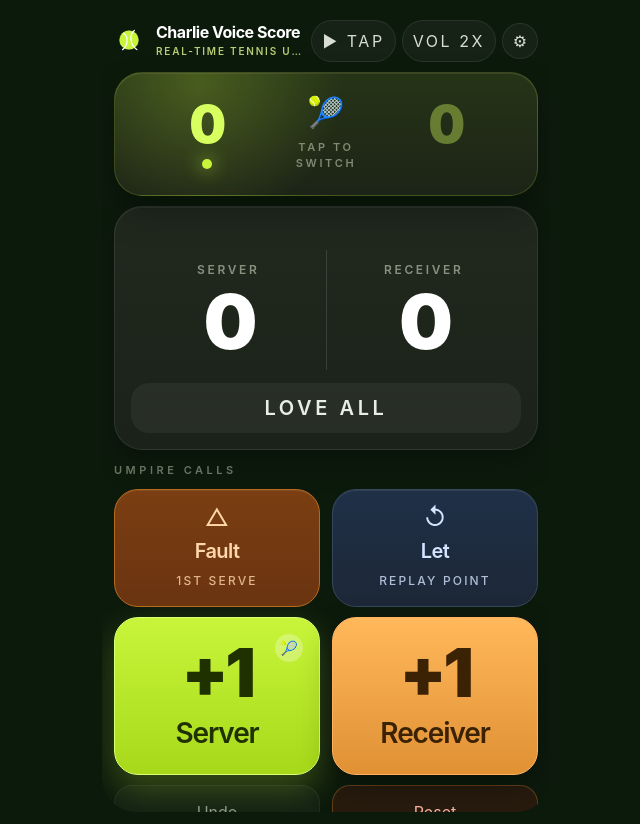
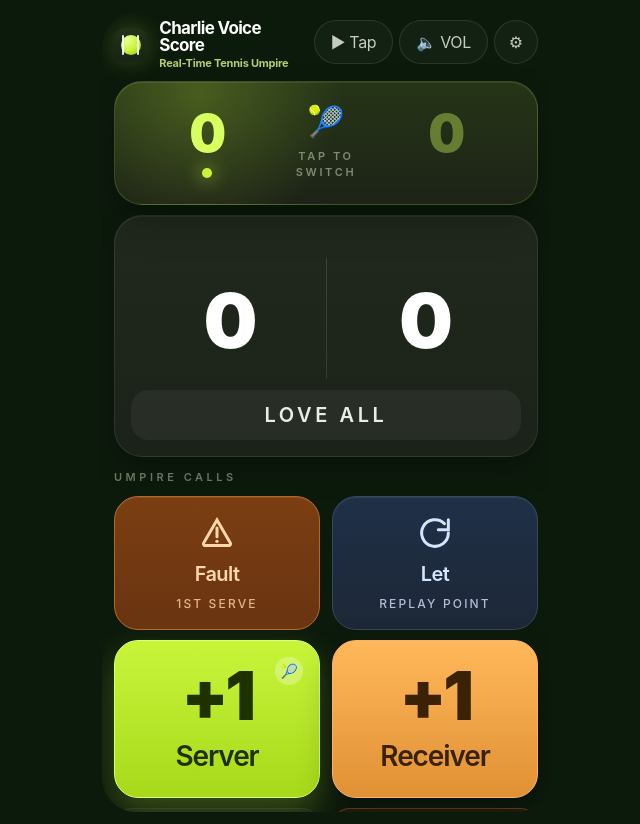
Before and after one commit to charlietabiroku/charlie-voice-score, a React (Vite) app: page / in a window 1280 px wide. Shown: the whole page, without its empty margins (314-954 px from the left). Built offline with nearby package versions, Linux system fonts and the light colour scheme.

Commit message:
Align app header audio and score display

```diff
--- a/src/App.tsx
+++ b/src/App.tsx
@@ -23,6 +23,53 @@ import type {
   MatchSnap,
   Player
 } from "./types";
+
+function BrandBadge() {
+  return (
+    <span className="relative flex h-[34px] w-[34px] items-center justify-center rounded-[11px] bg-[linear-gradient(180deg,#21321A_0%,#182415_100%)] shadow-[0_0_22px_rgba(200,245,58,0.22)]">
+      <span className="h-5 w-5 rounded-full bg-[radial-gradient(circle_at_30%_25%,#ECFF9A_0%,#C8F53A_52%,#8EBE12_100%)]" />
+      <span className="absolute inset-y-[7px] left-[8px] w-[2px] rounded-full bg-white/90" />
+      <span className="absolute inset-y-[7px] right-[8px] w-[2px] rounded-full bg-white/90" />
+    </span>
+  );
+}
+
+function FaultIcon() {
+  return (
+    <svg viewBox="0 0 24 24" className="h-10 w-10" fill="none" stroke="currentColor" strokeWidth="1.8">
+      <path d="M12 4.2 20 18a1 1 0 0 1-.86 1.5H4.86A1 1 0 0 1 4 18l8-13.8Z" />
+      <path d="M12 9v5.2" strokeLinecap="round" />
+      <circle cx="12" cy="17" r="1" fill="currentColor" stroke="none" />
+    </svg>
+  );
+}
+
+function LetIcon() {
+  return (
+    <svg viewBox="0 0 24 24" className="h-10 w-10" fill="none" stroke="currentColor" strokeWidth="1.8" strokeLinecap="round">
+      <path d="M20 12a8 8 0 1 1-2.34-5.66" />
+      <path d="M20 4v6h-6" />
+    </svg>
+  );
+}
+
+function UndoIcon() {
+  return (
+    <svg viewBox="0 0 24 24" className="mr-2 h-5 w-5" fill="none" stroke="currentColor" strokeWidth="1.8" strokeLinecap="round">
+      <path d="M9 8H5v4" />
+      <path d="M5 12a7 7 0 1 0 2.05-4.95L5 8" />
+    </svg>
+  );
+}
+
+function ResetIcon() {
+  return (
+    <svg viewBox="0 0 24 24" className="mr-2 h-5 w-5" fill="none" stroke="currentColor" strokeWidth="1.8" strokeLinecap="round">
+      <path d="m6 6 12 12" />
+      <path d="M18 6 6 18" />
+    </svg>
+  );
+}
 
 function haptic(pattern: number | number[], enabled: boolean) {
   if (!enabled || typeof navigator === "undefined" || !("vibrate" in navigator)) {
@@ -79,13 +126,17 @@ export default function App() {
 
   const leftIsServer = snap.server === "A";
   const rightIsServer = snap.server === "B";
-  const leftLabel = getRoleLabel("A", snap.server);
-  const rightLabel = getRoleLabel("B", snap.server);
   const leftGames = snap.ga;
   const rightGames = snap.gb;
   const callLabel = getScoreCall(snap, deuceRules);
   const leftPoint = pointDisplay(snap.isTiebreak ? snap.tbPa : snap.pa, snap.isTiebreak ? snap.tbPb : snap.pb, deuceRules, snap.isTiebreak);
   const rightPoint = pointDisplay(snap.isTiebreak ? snap.tbPb : snap.pb, snap.isTiebreak ? snap.tbPa : snap.pa, deuceRules, snap.isTiebreak);
+  const audioButtonLabel = audioOn
+    ? audioStatus === "loading"
+      ? "⟳ Loading"
+      : "▶ Tap"
+    : "♪ OFF";
+  const volumeButtonLabel = `${volumeBoost === 4 ? "🔊" : "🔈"} VOL`;
 
   function unlockAudio() {
     void audioEngine.unlockAndPreload();
@@ -201,12 +252,14 @@ export default function App() {
   return (
     <main className="flex min-h-dvh items-center justify-center bg-[#0C1A0C] px-3 py-3 text-white">
       <div className="flex h-dvh w-full max-w-[448px] flex-col overflow-hidden rounded-[34px] px-3 pb-[calc(env(safe-area-inset-bottom)+10px)] pt-[calc(env(safe-area-inset-top)+8px)]">
-        <header className="mb-2.5 flex items-start justify-between gap-2">
+        <header className="mb-3 flex items-start justify-between gap-2">
           <div className="flex min-w-0 items-center gap-3">
-            <img src="/logo.svg" alt="Charlie Voice Score" className="h-[30px] w-[30px] shrink-0" />
+            <BrandBadge />
             <div className="min-w-0">
-              <div className="truncate text-[16px] font-bold tracking-[-0.03em]">Charlie Voice Score</div>
-              <div className="truncate text-[10px] font-semibold uppercase tracking-[0.18em] text-[#B7CC74]">
+              <div className="text-[17px] font-bold leading-none tracking-[-0.04em] text-white">
+                Charlie Voice Score
+              </div>
+              <div className="mt-1 text-[11px] font-bold leading-none tracking-[-0.02em] text-[#B7CC74]">
                 Real-Time Tennis Umpire
               </div>
             </div>
@@ -216,21 +269,21 @@ export default function App() {
             <button
               type="button"
               onClick={unlockAudio}
-              className="rounded-full border border-[rgba(255,255,255,0.08)] bg-[rgba(255,255,255,0.04)] px-2.5 py-2 text-[10px] font-semibold uppercase tracking-[0.16em] text-[#D8DED4]"
+              className="flex h-11 items-center gap-1.5 rounded-full border border-[rgba(255,255,255,0.1)] bg-[rgba(255,255,255,0.03)] px-4 text-[11px] font-semibold tracking-[-0.02em] text-[#C5CCC0]"
             >
-              {audioStatus === "locked" ? "▶ Tap" : audioOn ? "♪ ON" : "♪ OFF"}
+              <span>{audioButtonLabel}</span>
             </button>
             <button
               type="button"
               onClick={() => setVolumeBoost((prev) => (prev === 2 ? 4 : 2))}
-              className="rounded-full border border-[rgba(255,255,255,0.08)] bg-[rgba(255,255,255,0.04)] px-2.5 py-2 text-[10px] font-semibold uppercase tracking-[0.16em] text-[#D8DED4]"
+              className="flex h-11 items-center gap-1.5 rounded-full border border-[rgba(255,255,255,0.1)] bg-[rgba(255,255,255,0.03)] px-4 text-[11px] font-semibold tracking-[-0.02em] text-[#C5CCC0]"
             >
-              {`VOL ${volumeBoost}x`}
+              <span>{volumeButtonLabel}</span>
             </button>
             <button
               type="button"
               onClick={() => setSettingsOpen(true)}
-              className="grid h-9 w-9 place-items-center rounded-full border border-[rgba(255,255,255,0.08)] bg-[rgba(255,255,255,0.04)] text-sm text-[#D8DED4]"
+              className="grid h-11 w-11 place-items-center rounded-full border border-[rgba(255,255,255,0.1)] bg-[rgba(255,255,255,0.03)] text-[18px] text-[#C5CCC0]"
             >
               ⚙
             </button>
@@ -252,8 +305,6 @@ export default function App() {
 
         <div className="mt-2.5">
           <ScoreCard
-            leftLabel={leftLabel}
-            rightLabel={rightLabel}
             leftScore={leftPoint}
             rightScore={rightPoint}
             callText={callLabel.text}
@@ -269,11 +320,11 @@ export default function App() {
           <UmpireBtn
             title={faultCount === 0 ? "Fault" : "2nd Fault!"}
             subtitle={faultCount === 0 ? "1st serve" : "→ Double Fault"}
-            icon="△"
+            icon={<FaultIcon />}
             tone="fault"
             onClick={handleFault}
           />
-          <UmpireBtn title="Let" subtitle="replay point" icon="↺" tone="neutral" onClick={handleLet} />
+          <UmpireBtn title="Let" subtitle="replay point" icon={<LetIcon />} tone="neutral" onClick={handleLet} />
         </div>
 
         <div className="mt-2.5 grid grid-cols-2 gap-3">
@@ -286,16 +337,18 @@ export default function App() {
             type="button"
             whileTap={{ scale: 0.95 }}
             onClick={handleUndo}
-            className="flex min-h-[54px] items-center justify-center rounded-[18px] border border-[rgba(255,255,255,0.05)] bg-[rgba(255,255,255,0.03)] text-[15px] font-semibold text-[#8D9788]"
+            className="flex min-h-[60px] items-center justify-center rounded-[18px] border border-[rgba(255,255,255,0.05)] bg-[rgba(255,255,255,0.03)] text-[15px] font-semibold text-[#8D9788]"
           >
+            <UndoIcon />
             Undo
           </motion.button>
           <motion.button
             type="button"
             whileTap={{ scale: 0.95 }}
             onClick={handleReset}
-            className="flex min-h-[54px] items-center justify-center rounded-[18px] border border-[rgba(255,158,58,0.28)] bg-[rgba(84,30,18,0.4)] text-[15px] font-semibold text-[#FFB7A3]"
+            className="flex min-h-[60px] items-center justify-center rounded-[18px] border border-[rgba(255,158,58,0.28)] bg-[rgba(84,30,18,0.4)] text-[15px] font-semibold text-[#FFB7A3]"
           >
+            <ResetIcon />
             Reset
           </motion.button>
         </div>
```
